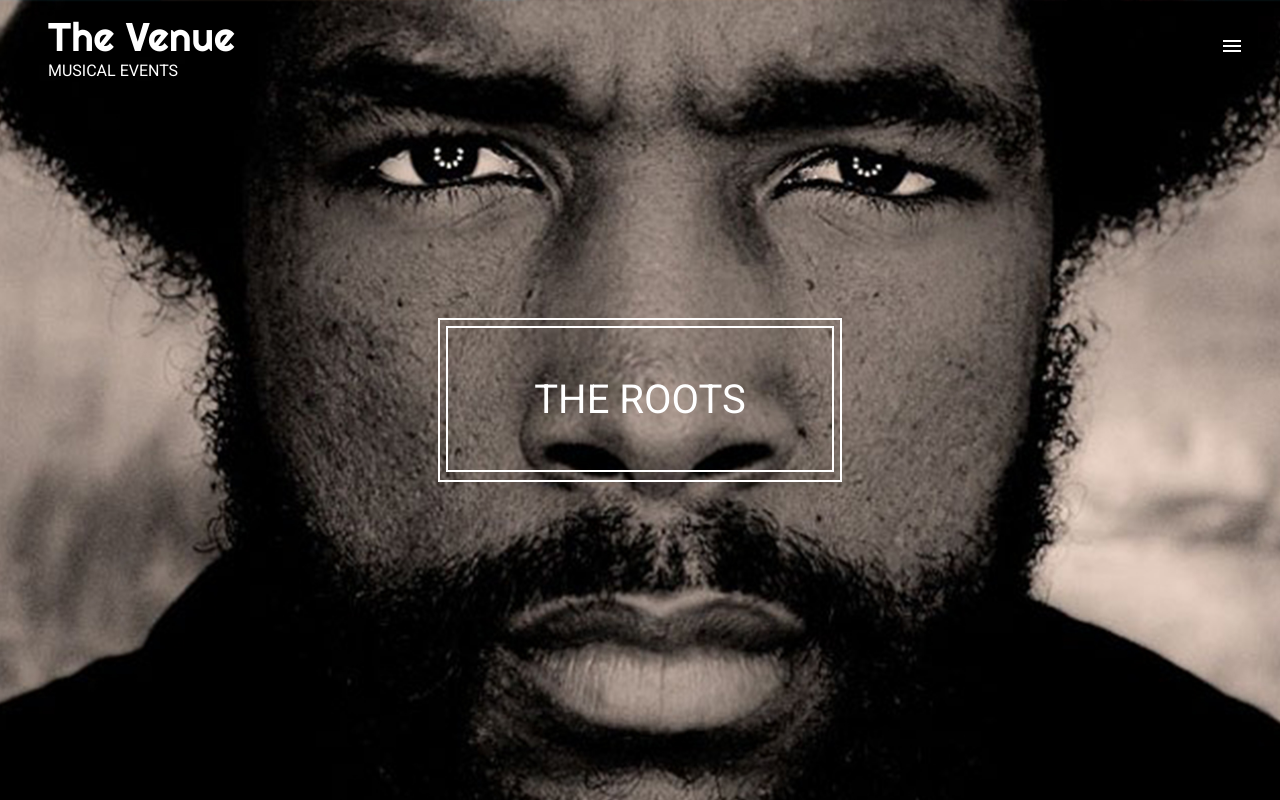
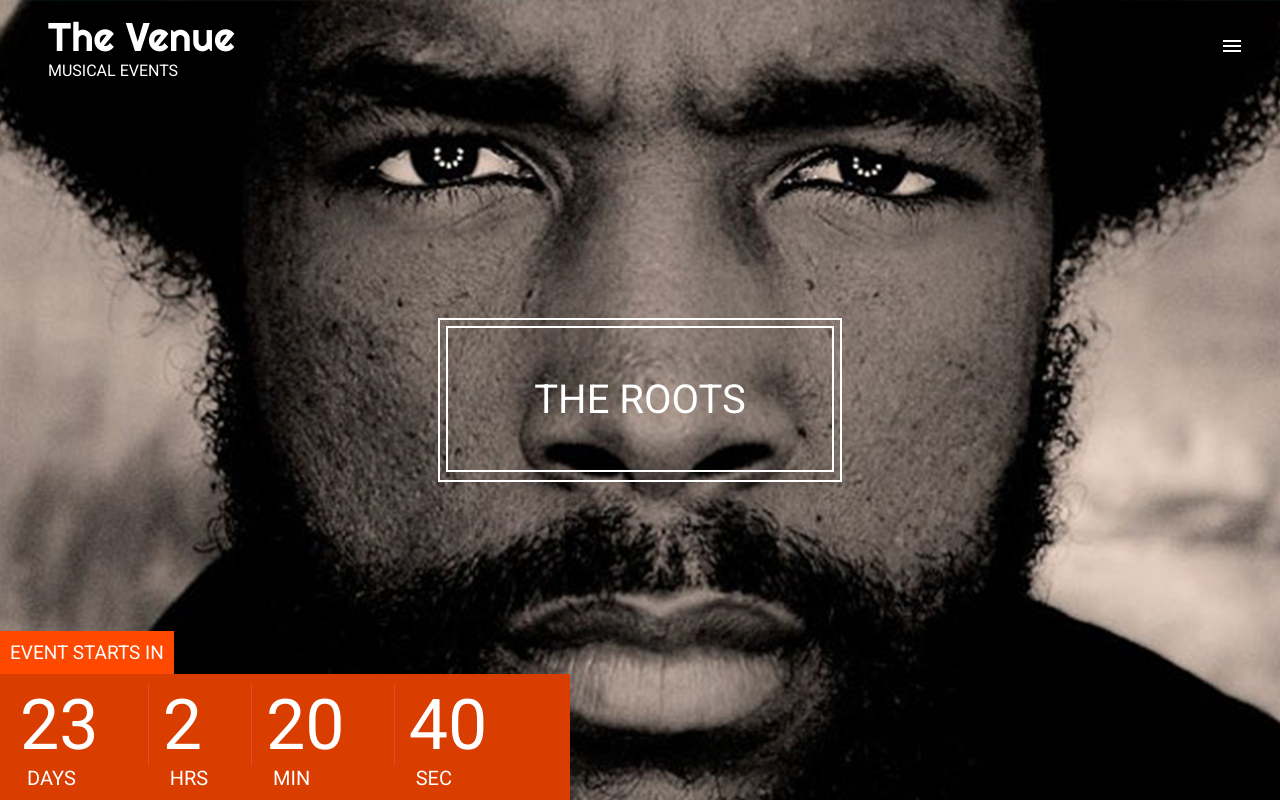
Before and after one commit to morgansegura/venue, a React (Create React App) app: page / in a window 1280 px wide. Built offline with nearby package versions, Linux system fonts and the light colour scheme.

Commit message:
Creates countdown timer shell

```diff
--- /dev/null
+++ b/src/components/countdown-timer/index.jsx
@@ -0,0 +1,33 @@
+import React, { useState } from 'react'
+import Slide from 'react-awesome-reveal'
+
+const CountdownTimer = () => {
+	const { countdown, setCountdown } = useState(false)
+	return (
+		<Slide left delay={1000}>
+			<div className='countdown_wrapper'>
+				<div className='countdown_top'>Event Starts in</div>
+				<div className='countdown_bottom'>
+					<div className='countdown_item'>
+						<div className='countdown_time'>23</div>
+						<div className='countdown_tag'>Days</div>
+					</div>
+					<div className='countdown_item'>
+						<div className='countdown_time'>2</div>
+						<div className='countdown_tag'>Hrs</div>
+					</div>
+					<div className='countdown_item'>
+						<div className='countdown_time'>20</div>
+						<div className='countdown_tag'>Min</div>
+					</div>
+					<div className='countdown_item'>
+						<div className='countdown_time'>40</div>
+						<div className='countdown_tag'>Sec</div>
+					</div>
+				</div>
+			</div>
+		</Slide>
+	)
+}
+
+export default CountdownTimer
--- a/src/components/featured/index.jsx
+++ b/src/components/featured/index.jsx
@@ -1,6 +1,6 @@
 import React from 'react'
 
-import { Carousel } from '..'
+import { Carousel, CountdownTimer } from '..'
 
 const Featured = () => {
 	return (
@@ -9,6 +9,7 @@
 			<div className='artist_name'>
 				<div className='wrapper'>The Roots</div>
 			</div>
+			<CountdownTimer />
 		</div>
 	)
 }
--- a/src/components/index.js
+++ b/src/components/index.js
@@ -1,4 +1,5 @@
 export { default as Carousel } from './carousel'
 export { default as Featured } from './featured'
+export { default as CountdownTimer } from './countdown-timer'
 export { default as Header } from './header'
 export { default as SideDrawer } from './side-drawer'
```
Also changed, not shown: 1 other file (tests, documents, lock files or other folders).
